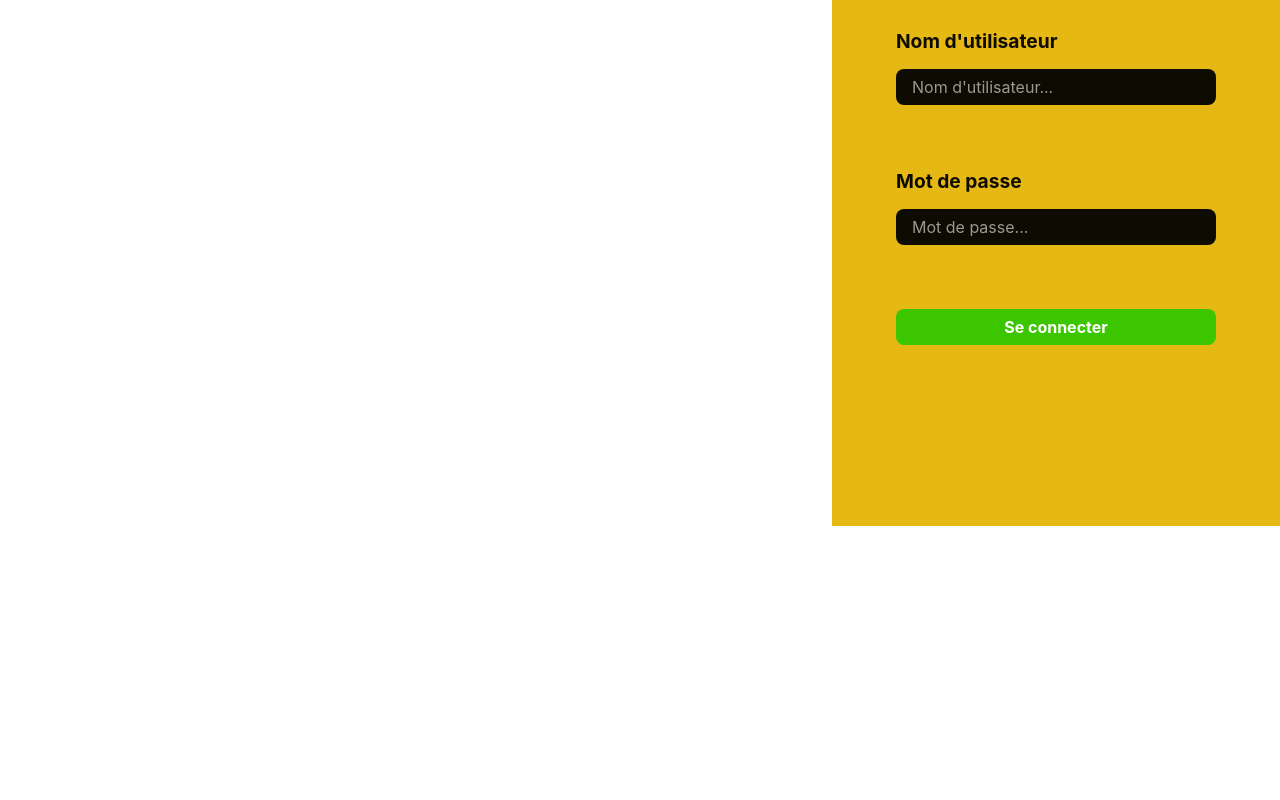
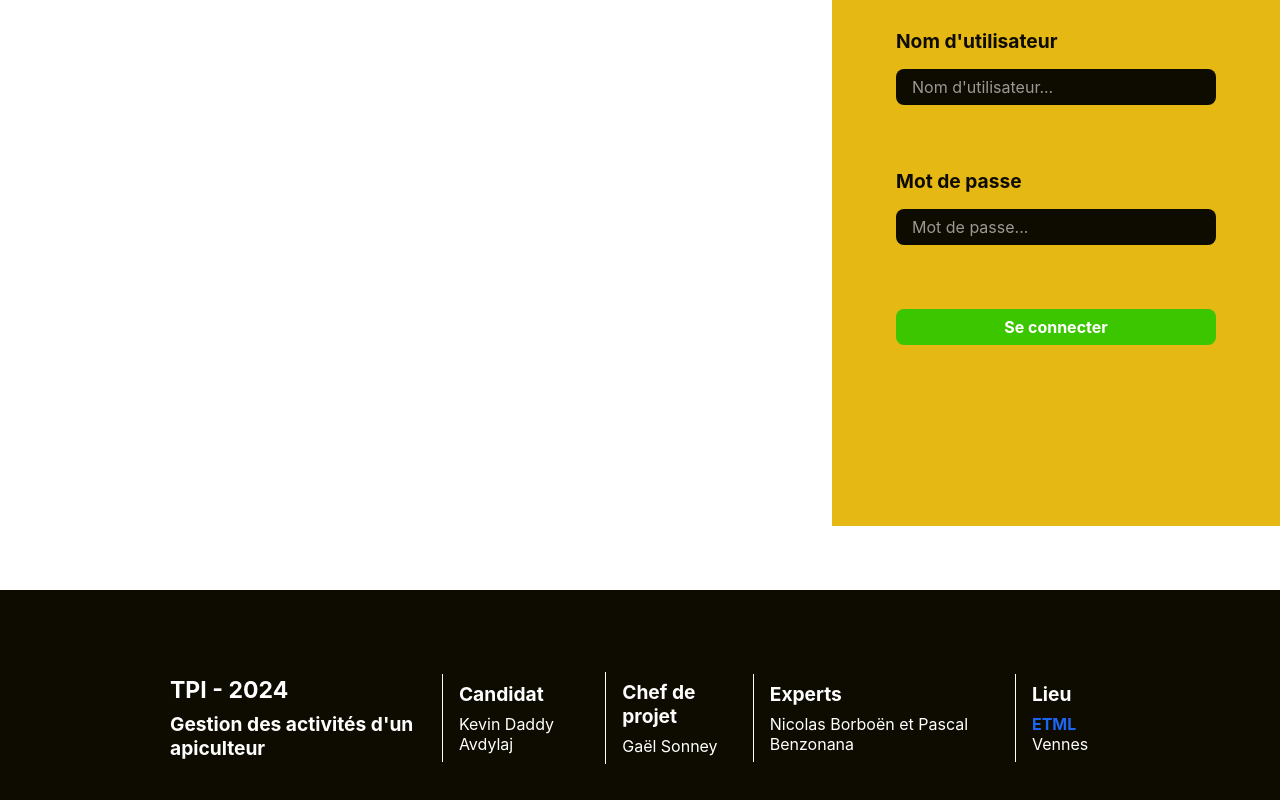
Before and after one commit to Exy-lophone/TPI-GestionApiculture, a Vue app in the folder sourceCode/app/: page /login in a window 1280 px wide. Shown: the part 274-1074 px from the top of the page. Before the commit the page ends 800 px from the top, so only its background shows below. Built offline with nearby package versions, Linux system fonts and the light colour scheme.

Commit message:
implemented activity display for ruche/rucher + activity page + footer

```diff
--- a/sourceCode/app/src/App.vue
+++ b/sourceCode/app/src/App.vue
@@ -10,11 +10,64 @@ const router = useRouter();
   <div class="application-content">
     <RouterView />
   </div>
+  <footer class="d-flex">
+    <div class="footer-title d-flex">
+      <h5 class="font-size-h5 font-bold">TPI - 2024</h5>
+      <h6 class="font-size-h6 font-bold">Gestion des activités d'un apiculteur</h6>
+    </div>
+    <div class="footer-sections d-flex">
+      <section class="footer-section d-flex">
+        <h6 class="font-size-h6 font-bold footer-section-title">Candidat</h6>
+        <p class="footer-section-content">Kevin Daddy Avdylaj</p>
+      </section>
+      <section class="footer-section d-flex">
+        <h6 class="font-size-h6 font-bold footer-section-title">Chef de projet</h6>
+        <p class="footer-section-content">Gaël Sonney</p>
+      </section>
+      <section class="footer-section d-flex">
+        <h6 class="font-size-h6 font-bold footer-section-title">Experts</h6>
+        <p class="footer-section-content">Nicolas Borboën et Pascal Benzonana </p>
+      </section>
+      <section class="footer-section d-flex">
+        <h6 class="font-size-h6 font-bold footer-section-title">Lieu</h6>
+        <p class="footer-section-content"><a class="font-bold" href="">ETML</a> Vennes</p>
+      </section>
+    </div>
+  </footer>
 </template>
 
 <style scoped>
 .application-content {
   max-width: 120rem;
   margin: auto;
+  min-height: 100vh;
+}
+footer {
+  background-color: var(--neutral-900);
+  justify-content: space-between;
+  padding: 0 10.625rem;
+  height: 16rem;
+  margin-top: 4rem;
+}
+footer p, h6, h5{
+  color: var(--neutral-0);
+}
+footer a {
+  color: #1D66F2;
+}
+.footer-title {
+  flex-direction: column;
+  align-items: start;
+  gap: 0.5rem;
+}
+.footer-sections {
+  gap: 2rem;
+}
+.footer-section {
+  flex-direction: column;
+  align-items: start;
+  border-left: 1px var(--neutral-0) solid;
+  gap: 0.5rem;
+  padding: 0.5rem 0 0.5rem 1rem;
 }
 </style>
--- a/sourceCode/app/src/components/ActivityItem.vue
+++ b/sourceCode/app/src/components/ActivityItem.vue
@@ -24,7 +24,7 @@ const toggleShowDescription = () => showDescription.value = !showDescription.val
             <p class="font-bold">{{ props.category }}</p>
             <p class="font-bold">{{ props.date }}</p>
             <p class="font-bold">{{ props.time }}</p>
-            <router-link :to="{path: `/ruche/${props.nbRuche}`}" class="activity-link font-bold">Ruche: {{ props.nbRuche }}</router-link>
+            <router-link :to="{path: `/ruche/${props.nbRuche}`}" class="activity-link font-bold">Ruche numéro: {{ props.nbRuche }}°</router-link>
             <div class="activity-item-btns d-flex">
                 <button class="btn-black">Modifier</button>
                 <button class="btn-red"><trash-icon></trash-icon></button>
--- a/sourceCode/app/src/components/ActivityList.vue
+++ b/sourceCode/app/src/components/ActivityList.vue
@@ -7,7 +7,12 @@ import ActivityItem from '@/components/ActivityItem.vue';
 
 export type ActivityListProps = {
     from: 'rucher' | 'ruche' | 'all'
+    year?: number
 }
+
+const props = withDefaults(defineProps<ActivityListProps>(), {
+    year: 2024
+})
 
 const getDateFromIsoDate = (isoDate: string) => {
     return isoDate.split('T')[0]
@@ -18,7 +23,7 @@ const getTimeFromIsoDate = (isoDate: string) => {
 }
 const getURL = () => {
     switch (props.from) {
-        case 'all': return BASE_URL+`/activite`;
+        case 'all': return BASE_URL+`/activite/year/${props.year}`;
         case 'ruche': return BASE_URL+`/ruche/${route.params.id}/activites`;
         case 'rucher': return BASE_URL+`/rucher/${route.params.id}/activites`;
     }
@@ -28,10 +33,25 @@ const filterRuche = (id: number) => {
     return id === z.coerce.number().parse(route.params.id)
 }
 
-const props = defineProps<ActivityListProps>()
+const parser = z.array(activityParser)
+type Activities = z.infer<typeof parser>
+
+const unwrapActivities = (activities: Activities | null) => {
+    if(!activities) return []
+    return activities.flatMap(x => {
+        return x.ruches.map(y => ({
+            idActivite: x.idActivite,
+            actDate: x.actDate,
+            actDuree: x.actDuree,
+            actDescription: x.actDescription,
+            categorie: x.categorie,
+            ruche: y
+        }))
+    })
+}
+
 const route = useRoute()
-const parser = z.array(activityParser)
-const activities = createFetchResult<z.infer<typeof parser>>()
+const activities = createFetchResult<Activities>()
 activities.load({
     url: getURL(),
     req: {
@@ -44,27 +64,25 @@ activities.load({
 </script>
 
 <template>
-    <div class="activity-list-title d-flex">
+    <div v-if="props.from !== 'all'" class="activity-list-title d-flex">
         <h3 class="font-size-h3 font-bold">Activité(s)</h3>
         <button class="btn-white outline-shadow">Ajouter +</button>
     </div>
     <div class="activity-list d-flex">
-        <div v-for="activity in activities.data.value">
-            <div v-for="ruche in activity.ruches">
+        <template v-for="activity in unwrapActivities(activities.data.value)" :key="activity.idActivite">
             <activity-item
-                    v-if="filterRuche(ruche.idRuche)"
+                v-if="filterRuche(activity.ruche.idRuche)"
                 :key="activity.idActivite"
                 v-bind="{
                     id: activity.idActivite,
                     category: activity.categorie.catNom,
                     date: getDateFromIsoDate(activity.actDate),
                     time: getTimeFromIsoDate(activity.actDuree),
-                        nbRuche: ruche.idRuche,
+                    nbRuche: activity.ruche.rucNumero,
                     description: activity.actDescription
                 }"
             ></activity-item>
-            </div>
-        </div>
+        </template>
     </div>
 </template>
 
--- a/sourceCode/app/src/router/index.ts
+++ b/sourceCode/app/src/router/index.ts
@@ -3,6 +3,7 @@ import HomeView from '../views/HomeView.vue'
 import LoginView from '../views/LoginView.vue'
 import RucheView from '@/views/RucheView.vue'
 import RucherView from '@/views/RucherView.vue'
+import ActivityView from '@/views/ActivityView.vue'
 
 const router = createRouter({
   history: createWebHistory(import.meta.env.BASE_URL),
@@ -11,6 +12,11 @@ const router = createRouter({
       path: '/',
       name: 'home',
       component: HomeView
+    },
+    {
+      path: '/activity',
+      name: 'activity',
+      component: ActivityView
     },
     {
       path: '/login',
--- a/sourceCode/app/src/utils/index.ts
+++ b/sourceCode/app/src/utils/index.ts
@@ -1,3 +1,2 @@
 export * from './parsers'
 export * from './config'
-export * from './unwrap'
--- a/sourceCode/app/src/utils/unwrap.ts
+++ /dev/null
@@ -1,5 +0,0 @@
-
-export const unwrap = (obj: object, arrName: string) => {
-
-
-}
--- /dev/null
+++ b/sourceCode/app/src/views/ActivityView.vue
@@ -0,0 +1,44 @@
+<script setup lang="ts">
+import ActivityList from '@/components/ActivityList.vue';
+import ArrowIcon from '@/components/ArrowIcon.vue';
+import { ref } from 'vue';
+
+const year = ref(2024)
+const incrementYear = () => year.value++
+const decrementYear = () => year.value--
+</script>
+
+<template>
+    <div class="main-content">
+        <div class="activity-title">
+            <h2 class="font-size-h2 font-bold left">Activité(s):</h2>
+            <div class="year-selector d-flex">
+                <arrow-icon direction="left" @click="decrementYear()"></arrow-icon>
+                <h3 class="font-size-h3 font-bold">{{ year }}</h3>
+                <arrow-icon direction="right" @click="incrementYear()"></arrow-icon>
+            </div>
+        </div>
+        <activity-list from="all" :year="year" :key="year"></activity-list>
+    </div>
+</template>
+
+<style>
+.left {
+    grid-area: left;
+}
+.middle {
+    grid-area: middle;
+}
+.right {
+    grid-area: right;
+}
+.activity-title {
+    display: grid;
+    grid-template-areas: "left middle right";
+    grid-template-columns: 1fr 1fr 1fr;
+    margin: 4rem;
+}
+.year-selector {
+    gap: 1rem;
+}
+</style>
```
Lines whose indentation alone changed are shown as unchanged.
